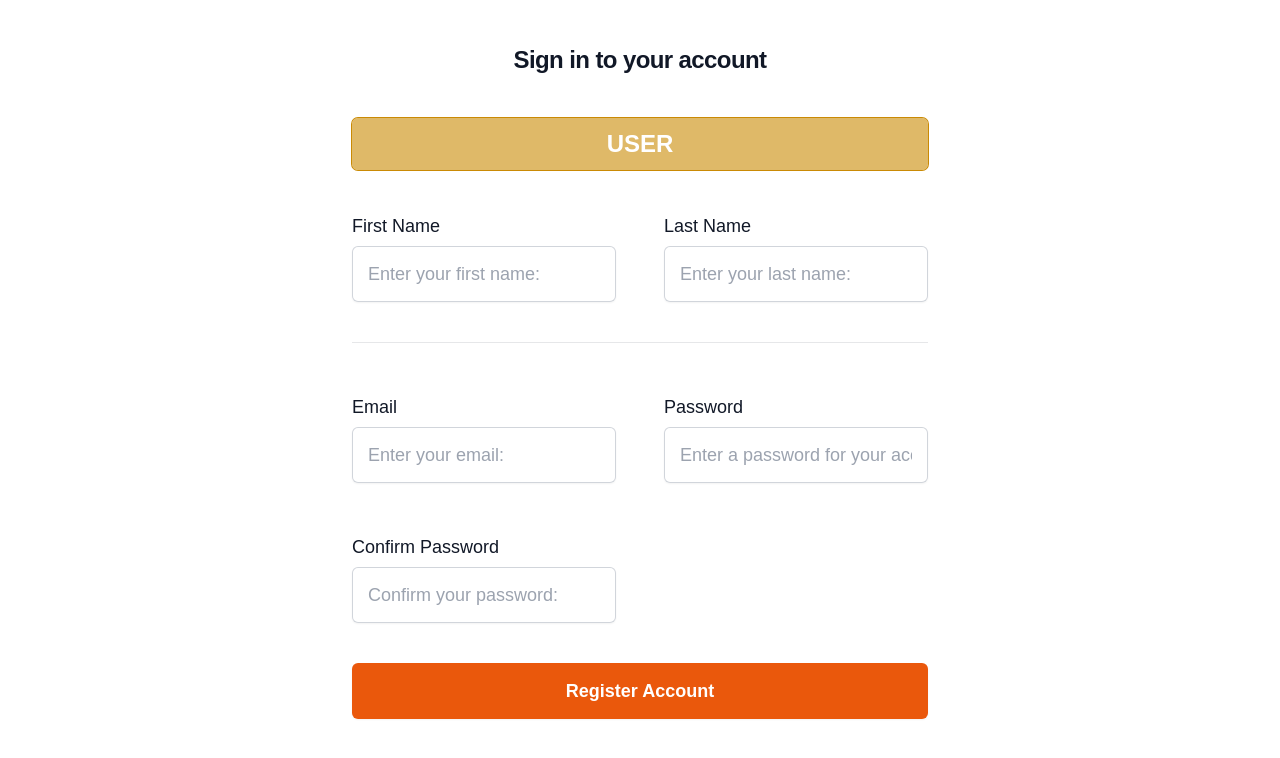
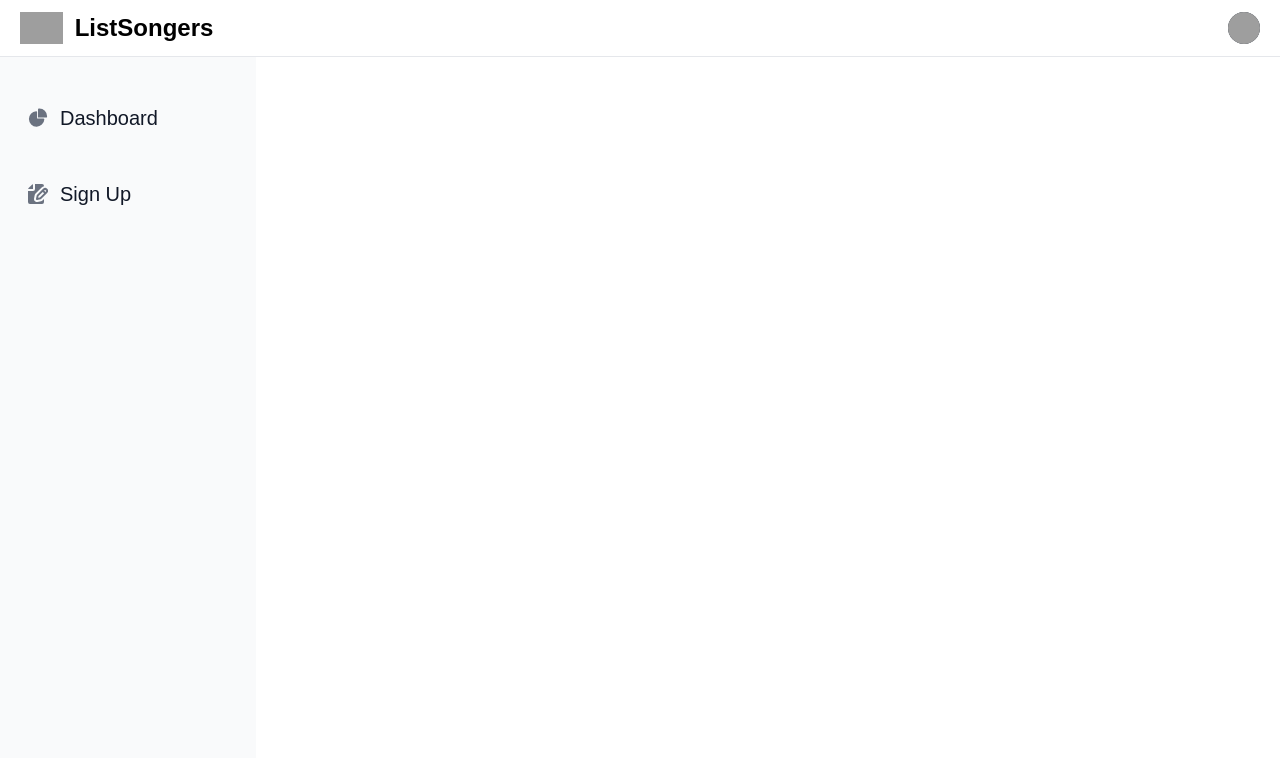
Before and after one commit to Leoozito/art-list-project, a Next.js app in the folder front/: page / in a window 1280 px wide. Shown: the top 758 px of the page. Built offline with nearby package versions, Linux system fonts and the light colour scheme; grey boxes are pictures that could not be loaded; a web font is replaced by a local one.

Commit message:
Created more components: Modal, Alert Dialog, NavBar Updated components: Select and Navbar

```diff
--- a/front/src/app/page.tsx
+++ b/front/src/app/page.tsx
@@ -1,10 +1,12 @@
+import SideBar from "@/components/Sidebar";
 import Login from "./auth/sign-in/page";
 import SignUp from "./auth/sign-up/page";
+import AlertDialog from "@/components/Dialogues/AlertDialog";
 
 export default function Home() {
   return (
-    <main className="flex flex-row min-h-screen max-w-full justify-center items-center">
-        <SignUp/>
+    <main className="mt-20 flex flex-row min-h-screen max-w-full justify-center items-center">
+        <SideBar/>
     </main>
   );
 }
--- /dev/null
+++ b/front/src/components/Dialogues/AlertDialog/index.tsx
@@ -0,0 +1,29 @@
+import Modal from "../Modal";
+
+const AlertDialog = () => {
+    return (
+        <>
+            <Modal>
+                <div className="bg-white px-4 pb-4 pt-5 sm:p-6 sm:pb-4 flex-col flex items-center justify-center">
+                    <div className="text-center rounded-full bg-red-100 sm:h-16 sm:w-16 flex justify-center items-center">
+                        <svg className="h-8 w-8 text-red-600" fill="none" viewBox="0 0 24 24" stroke-width="1.5" stroke="currentColor" aria-hidden="true">
+                            <path stroke-linecap="round" stroke-linejoin="round" d="M12 9v3.75m-9.303 3.376c-.866 1.5.217 3.374 1.948 3.374h14.71c1.73 0 2.813-1.874 1.948-3.374L13.949 3.378c-.866-1.5-3.032-1.5-3.898 0L2.697 16.126zM12 15.75h.007v.008H12v-.008z" />
+                        </svg>
+                    </div>
+                    <div className="mt-3 text-center sm:ml-4 sm:mt-0">
+                        <h3 className="mt-4 sm:text-sm lg:text-lg font-semibold leading-6 text-gray-900" id="modal-title ">Deactivate account</h3>
+                        <div className="mt-2">
+                            <p className="sm:text-left sm:text-sm lg:text-lg text-gray-500">Are you sure you want to deactivate your account? All of your data will be permanently removed. This action cannot be undone.</p>
+                        </div>
+                    </div>
+                </div>
+                <div className="bg-gray-50 px-4 py-3 sm:flex sm:flex-row-reverse sm:px-6">
+                    <button type="button" className="inline-flex w-full justify-center rounded-md bg-red-600 px-3 py-2 sm:text-sm lg:text-lg font-semibold text-white shadow-sm hover:bg-red-500 sm:ml-3 sm:w-auto">Deactivate</button>
+                    <button type="button" className="mt-3 inline-flex w-full justify-center rounded-md bg-white px-3 py-2 sm:text-sm lg:text-lg font-semibold text-gray-900 shadow-sm ring-1 ring-inset ring-gray-300 hover:bg-gray-50 sm:mt-0 sm:w-auto">Cancel</button>
+                </div>
+            </Modal>
+        </>
+    )
+}
+
+export default AlertDialog;
--- /dev/null
+++ b/front/src/components/Dialogues/Modal/index.tsx
@@ -0,0 +1,19 @@
+const Modal = ({children}:any) => {
+    return(
+        <>
+            <div className="relative z-10" aria-labelledby="modal-title" role="dialog" aria-modal="true">
+                <div className="fixed inset-0 bg-gray-500 bg-opacity-75 transition-opacity"></div>
+
+                <div className="fixed inset-0 z-10 w-screen overflow-y-auto">
+                    <div className="flex min-h-full items-end justify-center p-4 text-center sm:items-center sm:p-0">
+                        <div className="relative transform overflow-hidden rounded-lg bg-white shadow-xl transition-all sm:my-8 sm:w-full sm:max-w-xl">
+                            {children}
+                        </div>
+                    </div>
+                </div>
+            </div>
+        </>
+    )
+}
+
+export default Modal;
--- /dev/null
+++ b/front/src/components/Navbar/index.tsx
@@ -0,0 +1,36 @@
+const Navbar = () => {
+    return(
+        <>
+            <nav className="fixed top-0 z-50 w-full bg-white border-b border-gray-200 dark:bg-gray-800 dark:border-gray-700">
+                <div className="px-3 py-3 lg:px-5 lg:pl-3">
+                    <div className="flex items-center justify-between">
+                        <div className="flex items-center justify-start rtl:justify-end">
+                            <button
+                                data-drawer-target="logo-sidebar" data-drawer-toggle="logo-sidebar" aria-controls="logo-sidebar" type="button" className="inline-flex items-center p-2 text-sm text-gray-500 rounded-lg sm:hidden hover:bg-gray-100 focus:outline-none focus:ring-2 focus:ring-gray-200 dark:text-gray-400 dark:hover:bg-gray-700 dark:focus:ring-gray-600"
+                            >
+                                <span className="sr-only">Open sidebar</span>
+                                <svg className="w-6 h-6" aria-hidden="true" fill="currentColor" viewBox="0 0 20 20" xmlns="http://www.w3.org/2000/svg">
+                                    <path clip-rule="evenodd" fill-rule="evenodd" d="M2 4.75A.75.75 0 012.75 4h14.5a.75.75 0 010 1.5H2.75A.75.75 0 012 4.75zm0 10.5a.75.75 0 01.75-.75h7.5a.75.75 0 010 1.5h-7.5a.75.75 0 01-.75-.75zM2 10a.75.75 0 01.75-.75h14.5a.75.75 0 010 1.5H2.75A.75.75 0 012 10z"></path>
+                                </svg>
+                            </button>
+                            <a href="https://flowbite.com" className="flex ms-2 md:me-24">
+                                <img src="https://flowbite.com/docs/images/logo.svg" className="h-8 me-3" alt="FlowBite Logo" />
+                                <span className="self-center text-xl font-semibold sm:text-2xl whitespace-nowrap dark:text-white">ListSongers</span>
+                            </a>
+                        </div>
+                        <div className="flex items-center">
+                            <div className="flex items-center ms-3">
+                                <button type="button" className="flex text-sm bg-gray-800 rounded-full focus:ring-4 focus:ring-gray-300 dark:focus:ring-gray-600" aria-expanded="false" data-dropdown-toggle="dropdown-user">
+                                    <span className="sr-only">Open user menu</span>
+                                    <img className="w-8 h-8 rounded-full" src="https://flowbite.com/docs/images/people/profile-picture-5.jpg" alt="user photo"/>
+                                </button>
+                            </div>
+                        </div>
+                    </div>
+                </div>
+            </nav>
+        </>
+    )
+}
+
+export default Navbar
--- a/front/src/components/Select/index.tsx
+++ b/front/src/components/Select/index.tsx
@@ -1,15 +1,18 @@
-const Select = (props:any) => {
+const Select = ({props}:any) => {
     return(
         <>
                 <label>{props.label}</label>
                 <select
                     {...props}
-                    value={props.valor}
-                    required={props.obrigatorio}
+                    value={props.value}
+                    required={props.required}
                 >
                     {props.items.map((items:any) =>
-
-                        <option key={items}>{items}</option>
+                        <option
+                            key={items}
+                        >
+                            {items}
+                        </option>
                     )}
                 </select>
         </>
--- a/front/src/components/Sidebar/index.tsx
+++ b/front/src/components/Sidebar/index.tsx
@@ -1,7 +1,36 @@
+import Image from "next/image";
+import Navbar from "../Navbar";
+
 const SideBar = () => {
     return(
         <>
+            <Navbar/>
 
+            <aside id="logo-sidebar" className="sm:mr-80 fixed top-0 left-0 z-40 w-64 h-screen transition-transform -translate-x-full sm:translate-x-0" aria-label="Sidebar">
+                <div className="h-full px-3 py-4 overflow-y-auto bg-gray-50 dark:bg-gray-800">
+                    <ul className="space-y-8 mt-20 ml-2 font-medium text-xl">
+                        <li>
+                            <a href="#" className="pl-2 flex items-center p-2 text-gray-900 rounded-lg dark:text-white hover:bg-gray-100 dark:hover:bg-gray-700 group">
+                            <svg className="w-5 h-5 text-gray-500 transition duration-75 dark:text-gray-400 group-hover:text-gray-900 dark:group-hover:text-white" aria-hidden="true" xmlns="http://www.w3.org/2000/svg" fill="currentColor" viewBox="0 0 22 21">
+                                <path d="M16.975 11H10V4.025a1 1 0 0 0-1.066-.998 8.5 8.5 0 1 0 9.039 9.039.999.999 0 0 0-1-1.066h.002Z"/>
+                                <path d="M12.5 0c-.157 0-.311.01-.565.027A1 1 0 0 0 11 1.02V10h8.975a1 1 0 0 0 1-.935c.013-.188.028-.374.028-.565A8.51 8.51 0 0 0 12.5 0Z"/>
+                            </svg>
+                            <span className="ms-3">Dashboard</span>
+                            </a>
+                        </li>
+                        <li>
+                            <a href="#" className="pl-2 flex items-center p-2 text-gray-900 rounded-lg dark:text-white hover:bg-gray-100 dark:hover:bg-gray-700 group">
+                            <svg className="flex-shrink-0 w-5 h-5 text-gray-500 transition duration-75 dark:text-gray-400 group-hover:text-gray-900 dark:group-hover:text-white" aria-hidden="true" xmlns="http://www.w3.org/2000/svg" fill="currentColor" viewBox="0 0 20 20">
+                                <path d="M5 5V.13a2.96 2.96 0 0 0-1.293.749L.879 3.707A2.96 2.96 0 0 0 .13 5H5Z"/>
+                                <path d="M6.737 11.061a2.961 2.961 0 0 1 .81-1.515l6.117-6.116A4.839 4.839 0 0 1 16 2.141V2a1.97 1.97 0 0 0-1.933-2H7v5a2 2 0 0 1-2 2H0v11a1.969 1.969 0 0 0 1.933 2h12.134A1.97 1.97 0 0 0 16 18v-3.093l-1.546 1.546c-.413.413-.94.695-1.513.81l-3.4.679a2.947 2.947 0 0 1-1.85-.227 2.96 2.96 0 0 1-1.635-3.257l.681-3.397Z"/>
+                                <path d="M8.961 16a.93.93 0 0 0 .189-.019l3.4-.679a.961.961 0 0 0 .49-.263l6.118-6.117a2.884 2.884 0 0 0-4.079-4.078l-6.117 6.117a.96.96 0 0 0-.263.491l-.679 3.4A.961.961 0 0 0 8.961 16Zm7.477-9.8a.958.958 0 0 1 .68-.281.961.961 0 0 1 .682 1.644l-.315.315-1.36-1.36.313-.318Zm-5.911 5.911 4.236-4.236 1.359 1.359-4.236 4.237-1.7.339.341-1.699Z"/>
+                            </svg>
+                            <span className="flex-1 ms-3 whitespace-nowrap">Sign Up</span>
+                            </a>
+                        </li>
+                    </ul>
+                </div>
+            </aside>
         </>
     )
 }
```
